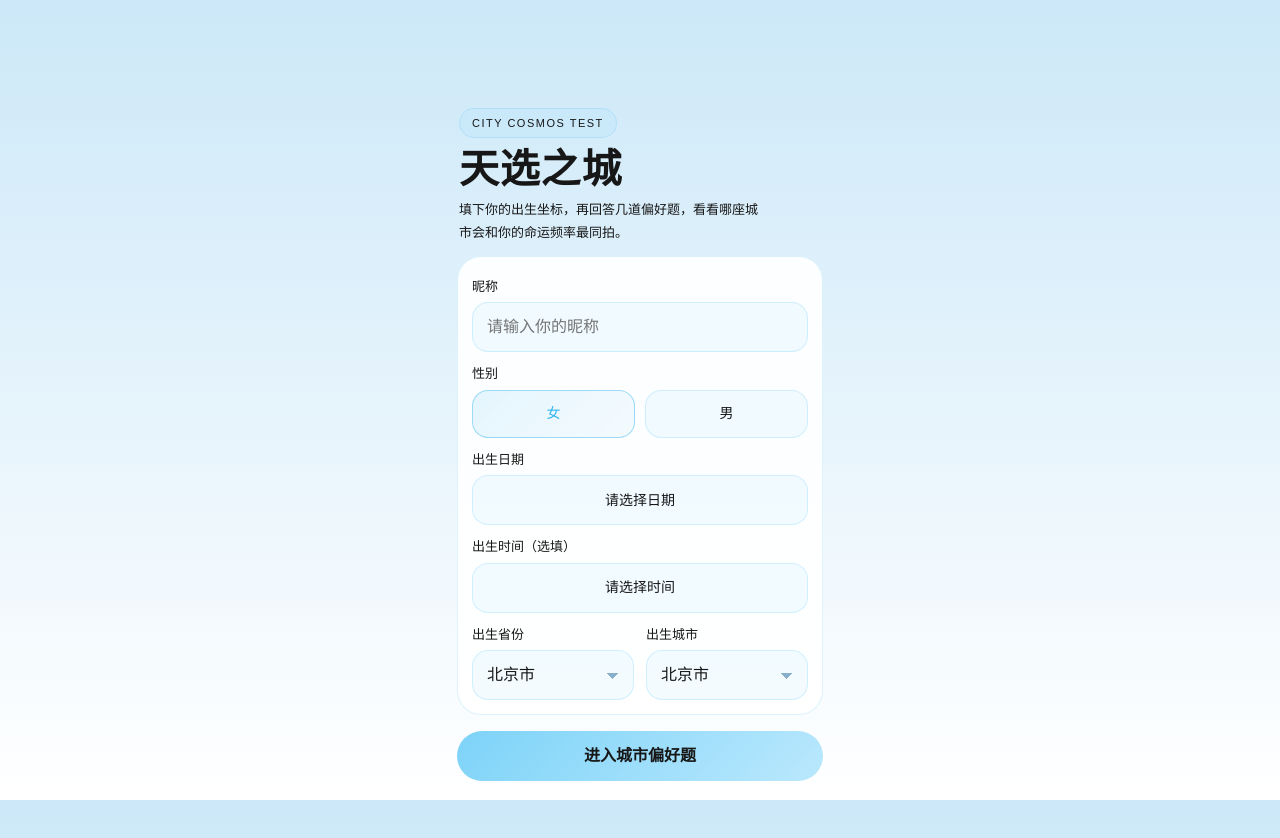
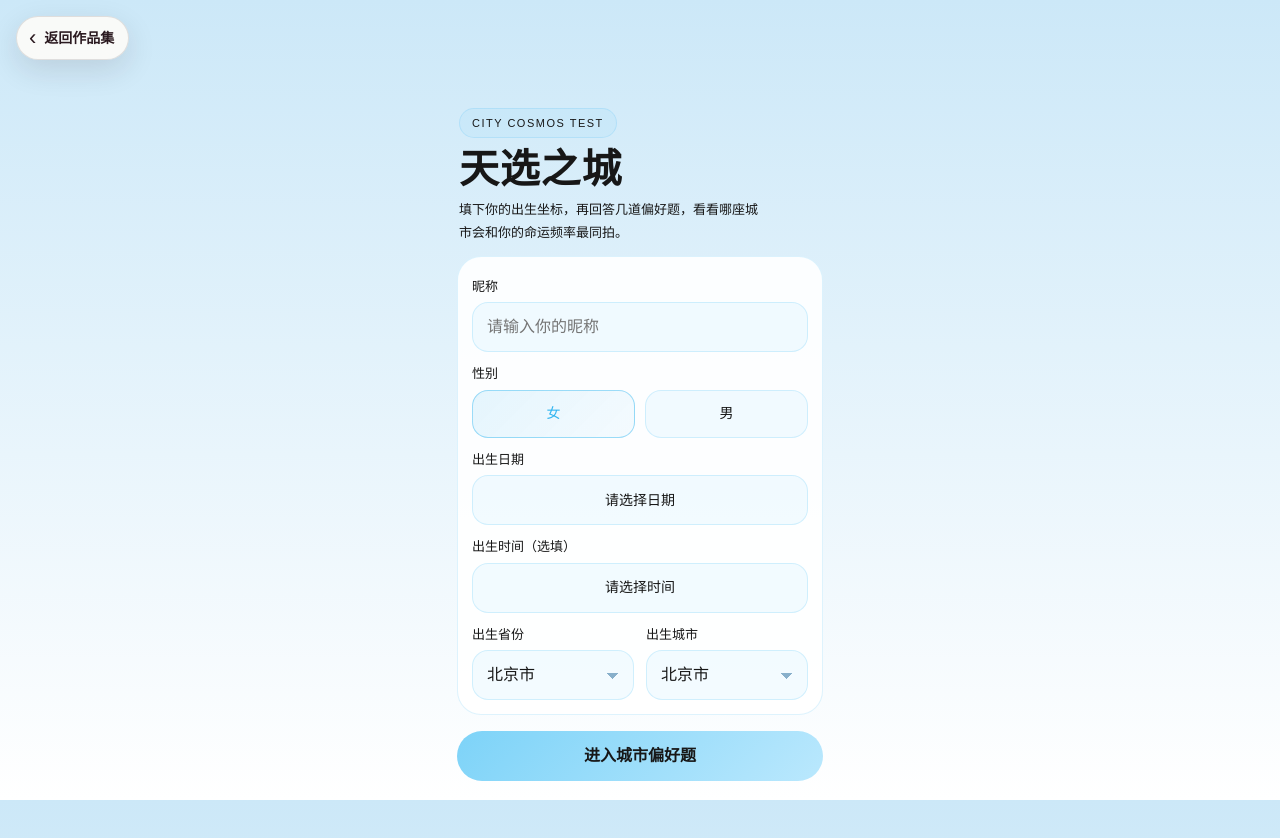
Before and after one commit to yyh20020508-alt/YYH-DEMO, a Next.js app: page /chosen-city in a window 1280 px wide. Shown: the top 838 px of the page. Built offline with nearby package versions, Linux system fonts and the light colour scheme.

Commit message:
Add files via upload

```diff
--- /dev/null
+++ b/components/NewAppTopBar.tsx
@@ -0,0 +1,6 @@
+export function NewAppTopBar(_props?: {
+    title?: string;
+    showShare?: boolean;
+    shareData?: any;
+    agentName?: string;
+}) { return null; }
--- /dev/null
+++ b/components/PortfolioBackButton.tsx
@@ -0,0 +1,38 @@
+import {useRouter} from 'next/router';
+
+export default function PortfolioBackButton() {
+    const router = useRouter();
+
+    if (router.pathname === '/') {
+        return null;
+    }
+
+    const handleBack = () => {
+        if (typeof window === 'undefined') {
+            return;
+        }
+
+        const canUseHistoryBack =
+            window.history.length > 1 &&
+            document.referrer.startsWith(window.location.origin);
+
+        if (canUseHistoryBack) {
+            window.history.back();
+            return;
+        }
+
+        router.push('/');
+    };
+
+    return (
+        <button
+            type="button"
+            className="portfolioBackButton"
+            aria-label="返回作品集首页"
+            onClick={handleBack}
+        >
+            <span className="portfolioBackButtonArrow" aria-hidden="true">‹</span>
+            <span className="portfolioBackButtonText">返回作品集</span>
+        </button>
+    );
+}
```
Also changed, not shown: components/NewAppFooterButton.tsx (added, +7 -0 lines).
